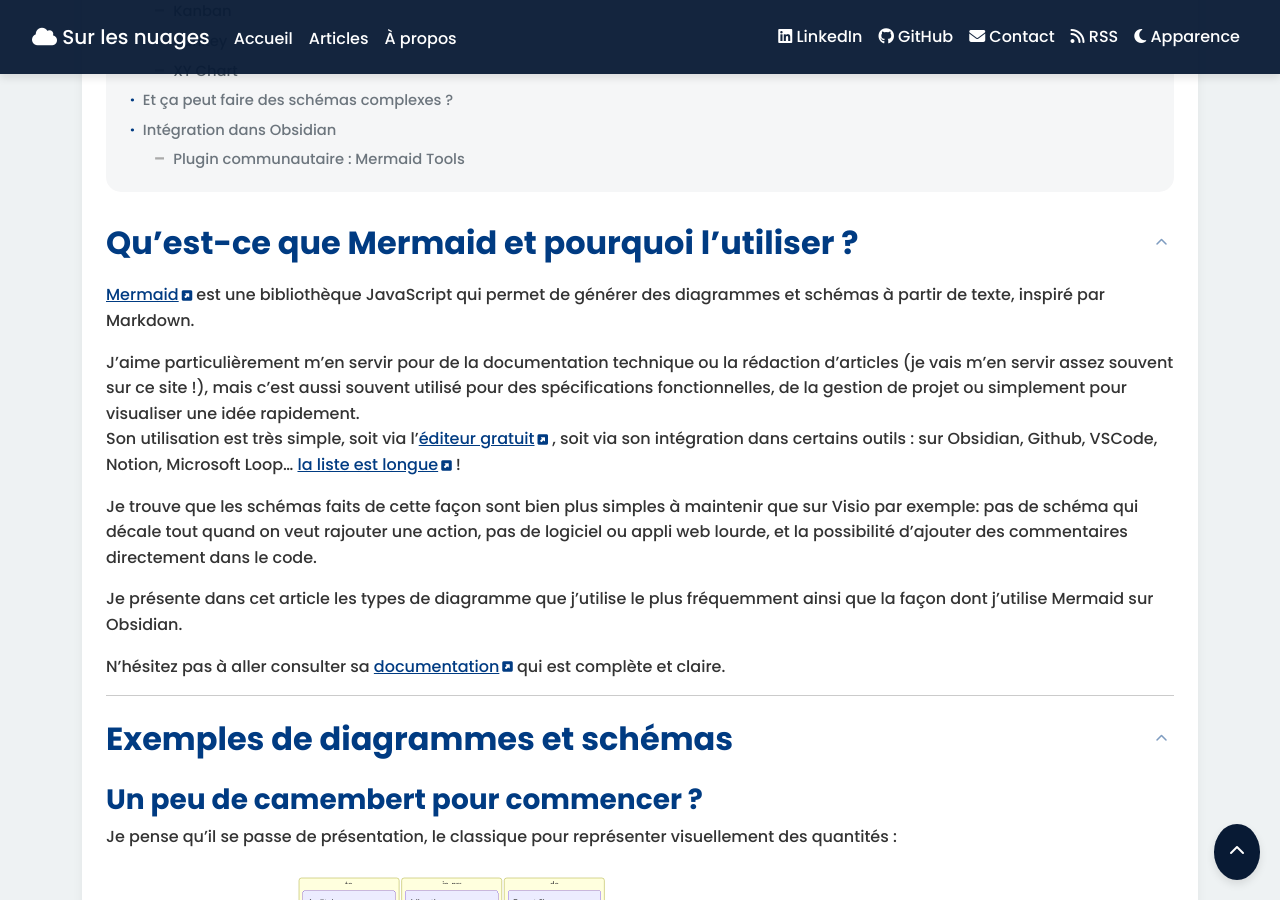
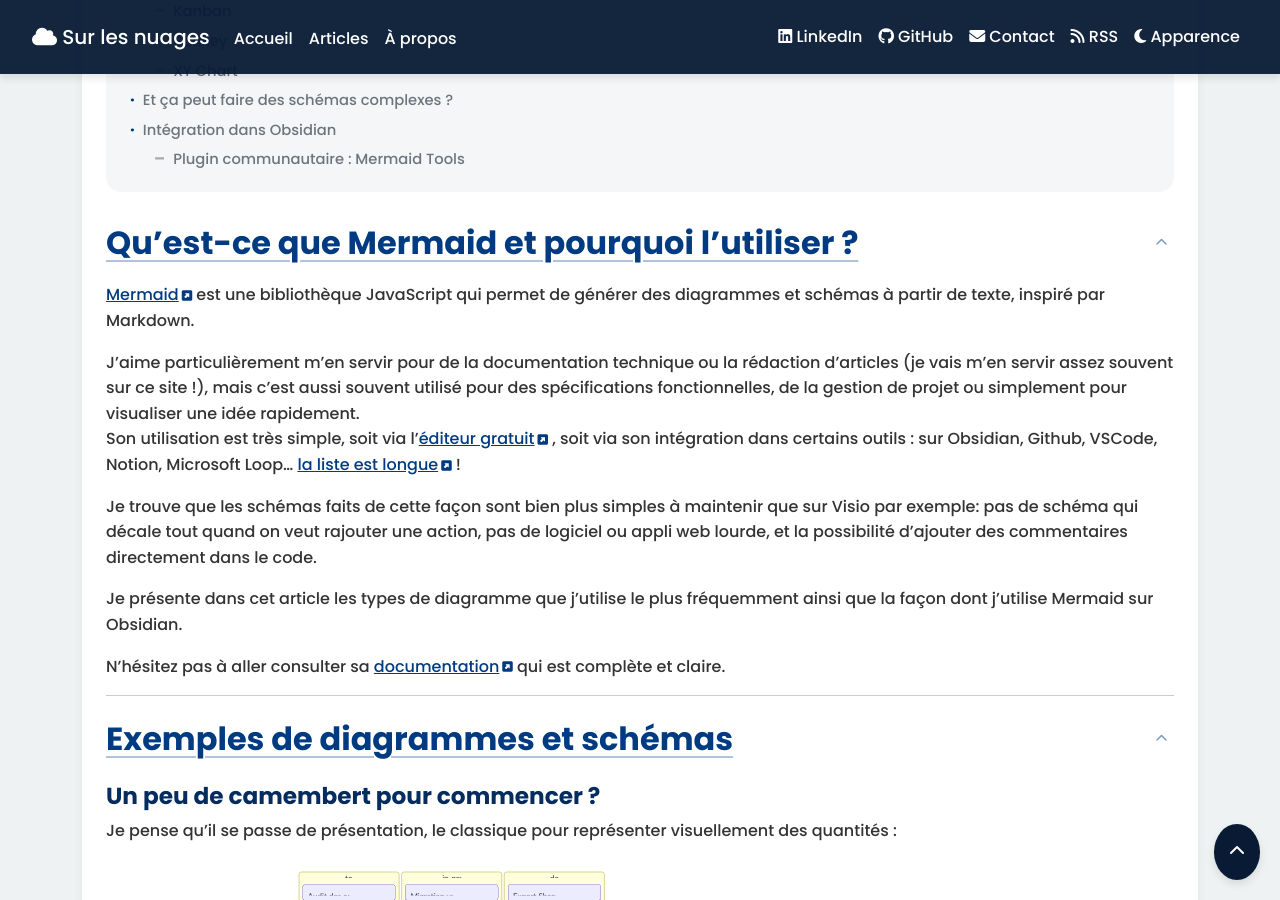
Before and after one commit to Arnaud-Ferriere/SurLesNuages, a Jekyll site: the page built from _posts/2026-04-04-presentation-mermaid.md, in a window 1280 px wide and 900 px high, scrolled down 1074 px. Built offline with Jekyll 4.4.1, drawn with Linux system fonts in a browser that asks for light colours; comment, search, counter and statistics services are not loaded.

Commit message:
style: improve heading hierarchy in articles (h2/h3/h4)
Differentiate heading levels with progressive font sizes, weights,
colors and an underline accent on h2 for clearer visual hierarchy.

Co-Authored-By: Claude Opus 4.6 <noreply@anthropic.com>

```diff
--- a/_sass/_articles.scss
+++ b/_sass/_articles.scss
@@ -51,11 +51,37 @@ article h1 {
 }
 
 article .content h2,
+article .content h3,
+article .content h4 {
+  margin-top: 1.5rem;
+  scroll-margin-top: 110px;
+}
+
+article .content h2 {
+  font-size: 2rem;
+  font-weight: 700;
+  color: var(--color-secondary);
+  text-decoration: underline;
+  text-decoration-color: color-mix(in srgb, var(--color-secondary) 30%, transparent);
+  text-underline-offset: 0.35rem;
+  text-decoration-thickness: 2px;
+  transition: text-decoration-color 0.3s ease;
+
+  &:hover {
+    text-decoration-color: var(--color-secondary);
+  }
+}
+
 article .content h3 {
-  color: var(--color-secondary);
-  margin-top: 1.5rem;
+  font-size: 1.45rem;
   font-weight: 600;
-  scroll-margin-top: 110px;
+  color: color-mix(in srgb, var(--color-secondary) 55%, var(--color-primary));
+}
+
+article .content h4 {
+  font-size: 1.2rem;
+  font-weight: 600;
+  color: color-mix(in srgb, var(--color-secondary) 30%, var(--color-primary));
 }
 
 article .content h2 {
```
